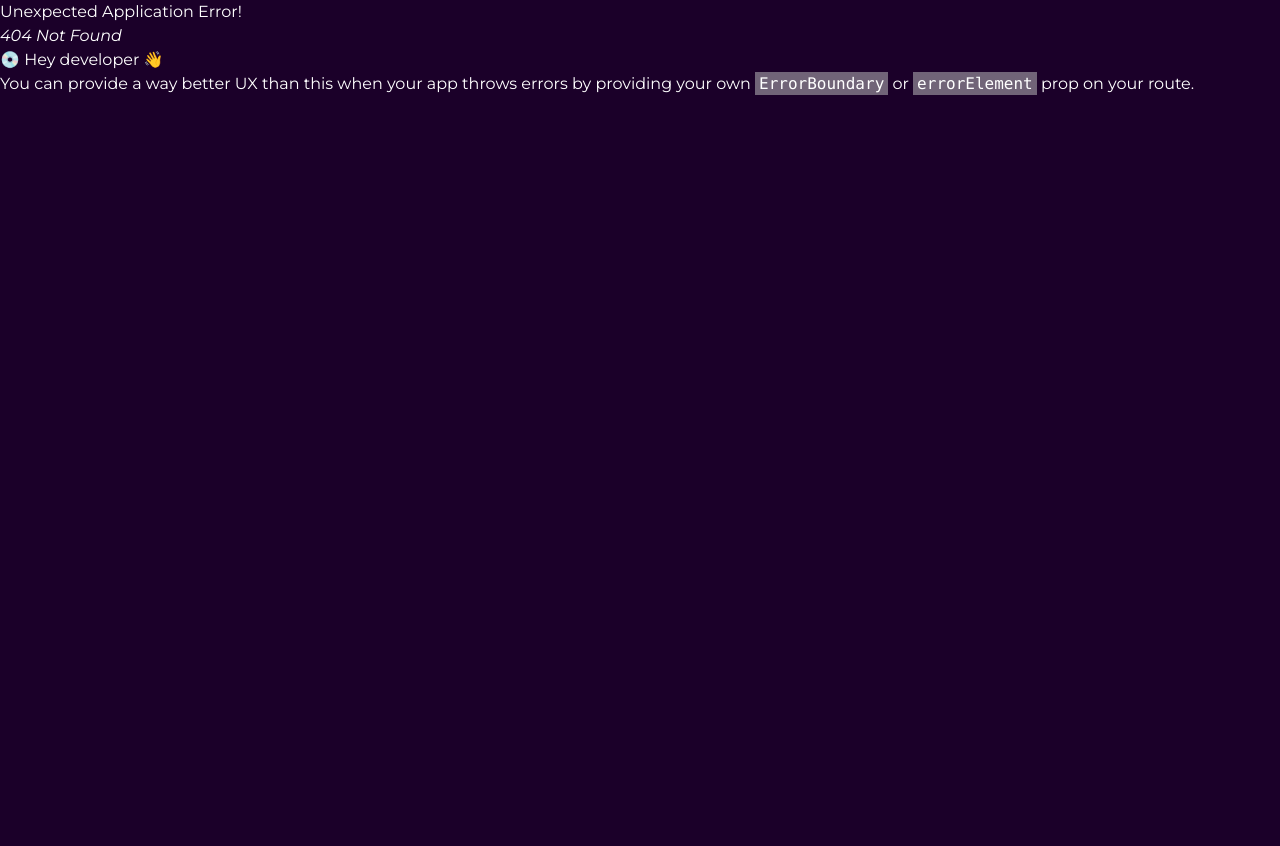
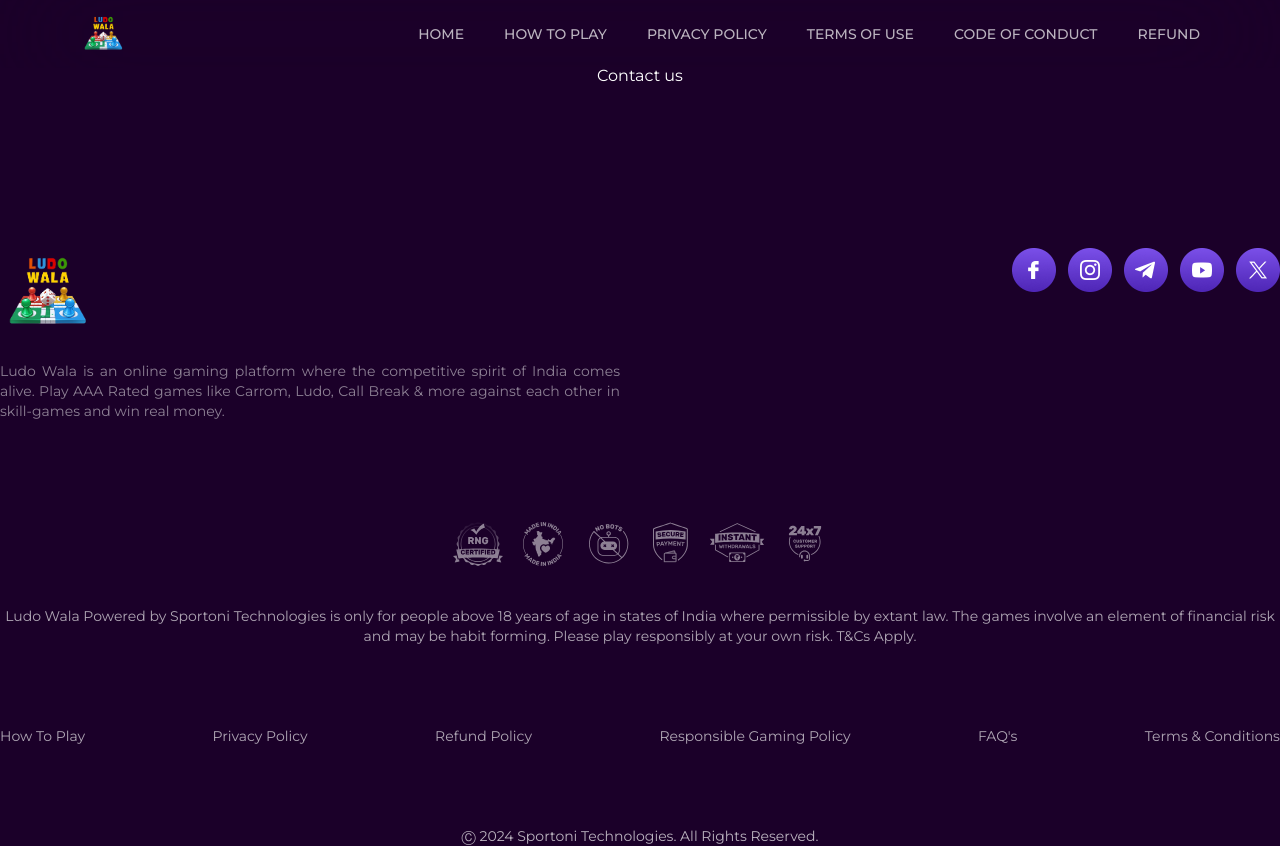
Before and after one commit to codeAntu/ludo-wala-web, a React (Vite) app: page /contact in a window 1280 px wide. Before the commit this address had no page. Before the commit the page ends 800 px from the top, so only its background shows below. Built offline with nearby package versions, Linux system fonts and the light colour scheme.

Commit message:
feat: Add Contact page and update router configuration

```diff
--- a/src/App.tsx
+++ b/src/App.tsx
@@ -4,6 +4,7 @@
 import CodeOfConduct from './screens/CodeOfConduct'
 import Privacy from './screens/Privacy'
 import Terms from './screens/Terms'
+import Contact from './screens/Contact'
 
 const router = createBrowserRouter([
   {
@@ -26,6 +27,10 @@
     path: '/privacy-policy',
     element: <Privacy />,
   },
+  {
+    path: '/contact',
+    element: <Contact />,
+  },
 ])
 
 function App() {
--- /dev/null
+++ b/src/screens/Contact.tsx
@@ -0,0 +1,19 @@
+import Footer from '@/components/Footer'
+import Header from '@/components/Header'
+import React, { useEffect } from 'react'
+
+export default function Contact() {
+  useEffect(() => {
+    // Open whatsapp chat
+    window.open('http://wa.me/+918295530920', '_blank')
+  }, [])
+  return (
+    <div>
+      <Header />
+      <div className='flex flex-col gap-20 px-5 pb-40 pt-16 sm:px-20 lg:gap-40'>
+        <h1 className='text-center'>Contact us</h1>
+      </div>
+      <Footer />
+    </div>
+  )
+}
```
